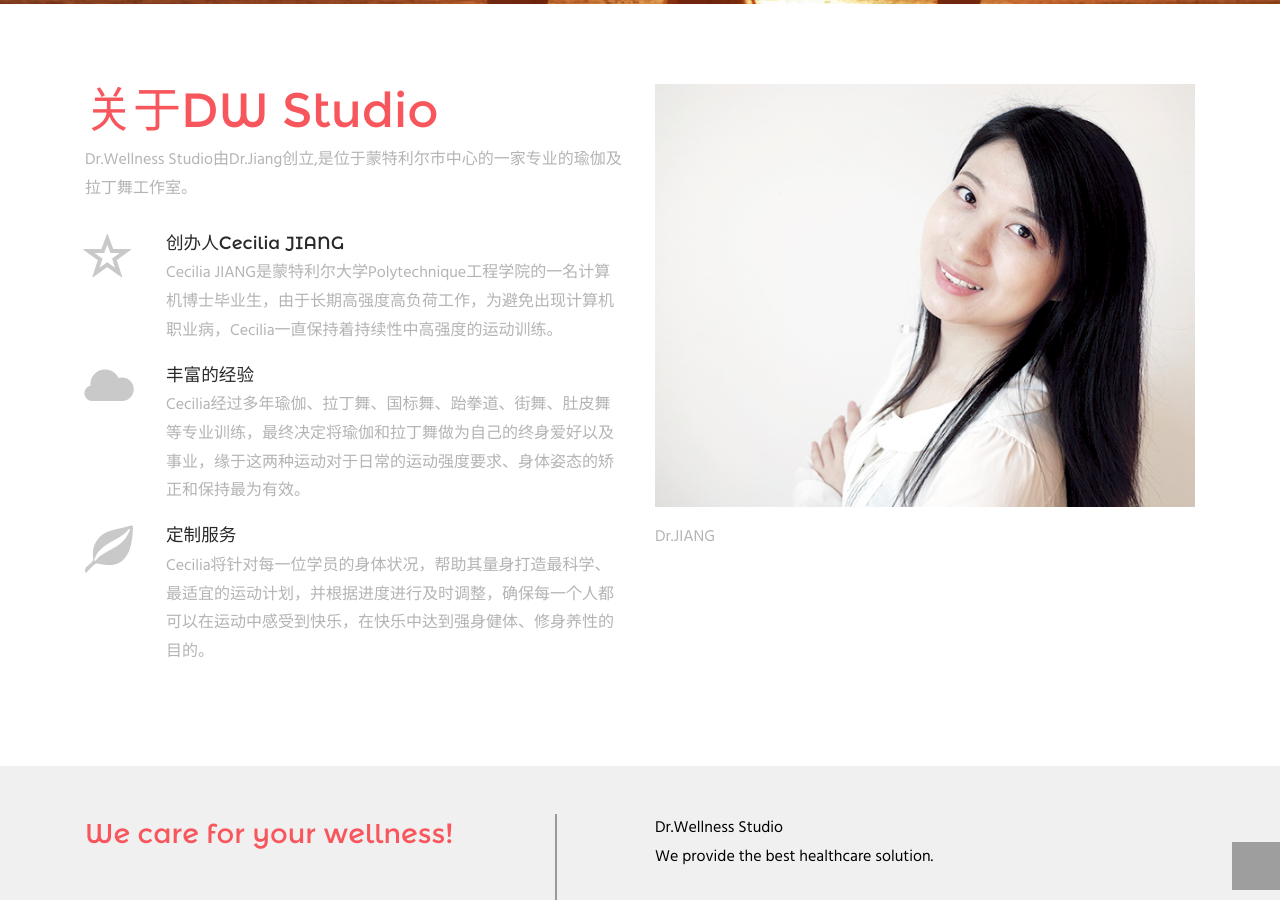
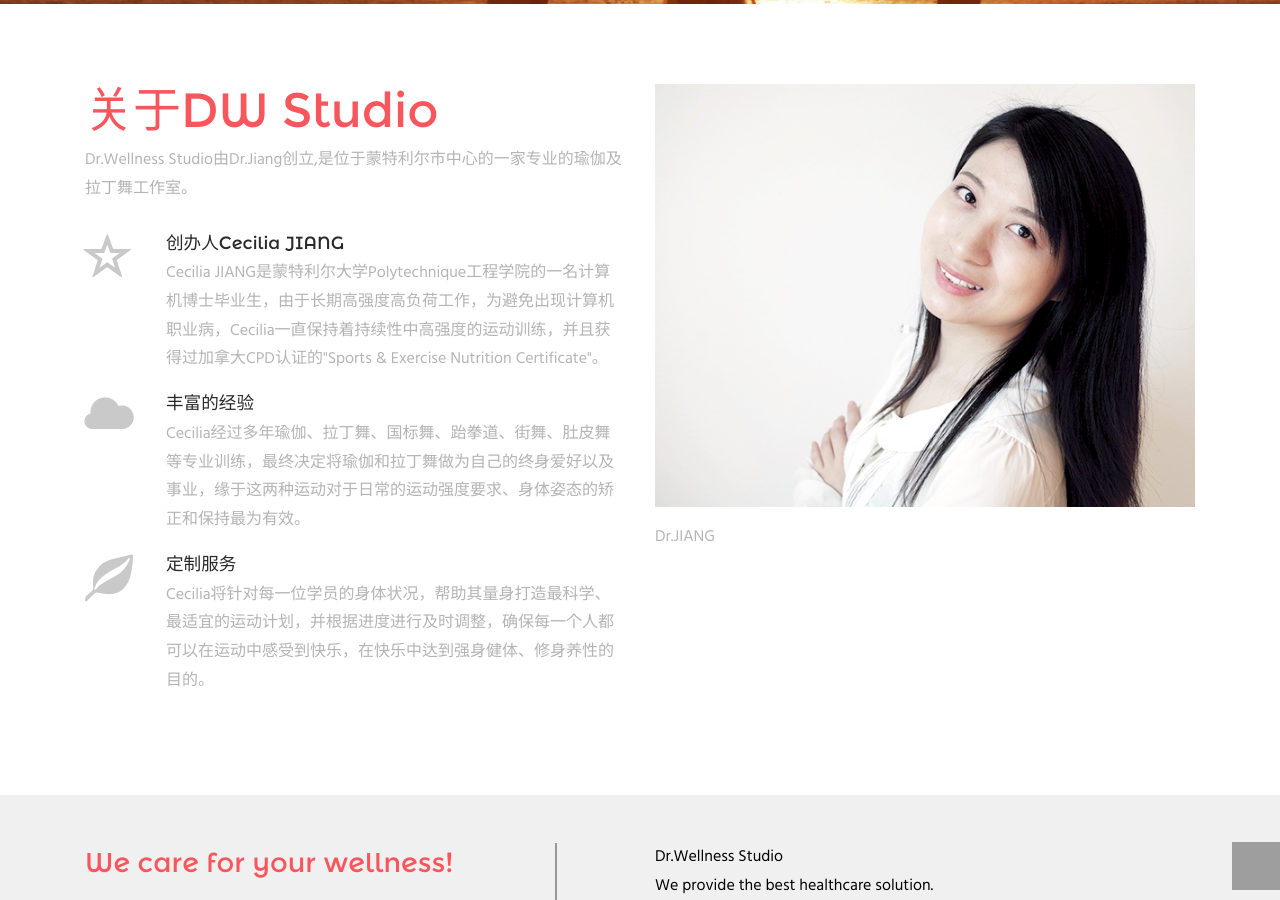
Before and after one commit to yujuanjiang/yujuanjiang.github.io, a Jekyll site: the page index.html, which Jekyll copies as it is, in a window 1280 px wide and 900 px high, scrolled down 693 px. Built offline with Jekyll 4.4.1, drawn with Linux system fonts in a browser that asks for light colours; some of the changed text lies outside the part shown; grey boxes are pictures that could not be loaded.

Commit message:
certificate info

```diff
--- a/index.html
+++ b/index.html
@@ -110,7 +110,7 @@
 							<span class="glyphicon glyphicon-star-empty ab-gd-img" aria-hidden="true"> </span>
 							<div class="ab-gd-text">
 								<h6>创办人Cecilia JIANG</h6>
-								<p>Cecilia JIANG是蒙特利尔大学Polytechnique工程学院的一名计算机博士毕业生，由于长期高强度高负荷工作，为避免出现计算机职业病，Cecilia一直保持着持续性中高强度的运动训练。
+								<p>Cecilia JIANG是蒙特利尔大学Polytechnique工程学院的一名计算机博士毕业生，由于长期高强度高负荷工作，为避免出现计算机职业病，Cecilia一直保持着持续性中高强度的运动训练，并且获得过加拿大CPD认证的"Sports & Exercise Nutrition Certificate"。
 							</div>
 						   <div class="clearfix"> </div>
 						</div>
@@ -194,7 +194,7 @@
 	<div class="gallery-top">
                         <h3>拉丁舞课程</h3>
                         <h5>拉丁舞(International Latin)又被称为体育舞蹈(Dancesport)，以短时间高强度爆发力为特点。</h5>
-                        <h5>拉丁舞分为恰恰(cha-cha)，伦巴(Rumba)，桑巴(Samba)，牛仔(Jive)，以及斗牛(Paso Doble)5支。每种舞蹈或者舒缓温柔、或者活泼俏皮，都各有其鲜>明特点。</h5>
+                        <h5>拉丁舞分为恰恰(cha-cha)，伦巴(Rumba)，桑巴(Samba)，牛仔(Jive)，以及斗牛(Paso Doble)5支。每种舞蹈或者舒缓温柔、或者活泼俏皮，都各有其鲜明特点。</h5>
                         <h5>拉丁舞对腿部、腰部核心的力量要求很高，同时对心肺功能的锻炼、身体姿态的矫正效果显著。</h5>
                         <h5>Cecilia有5年的拉丁舞专业背景，拥有中国和俄国教练的培训背景，参加过多次拉丁舞比赛并多次获得第一名。</5>
         </div>
```
